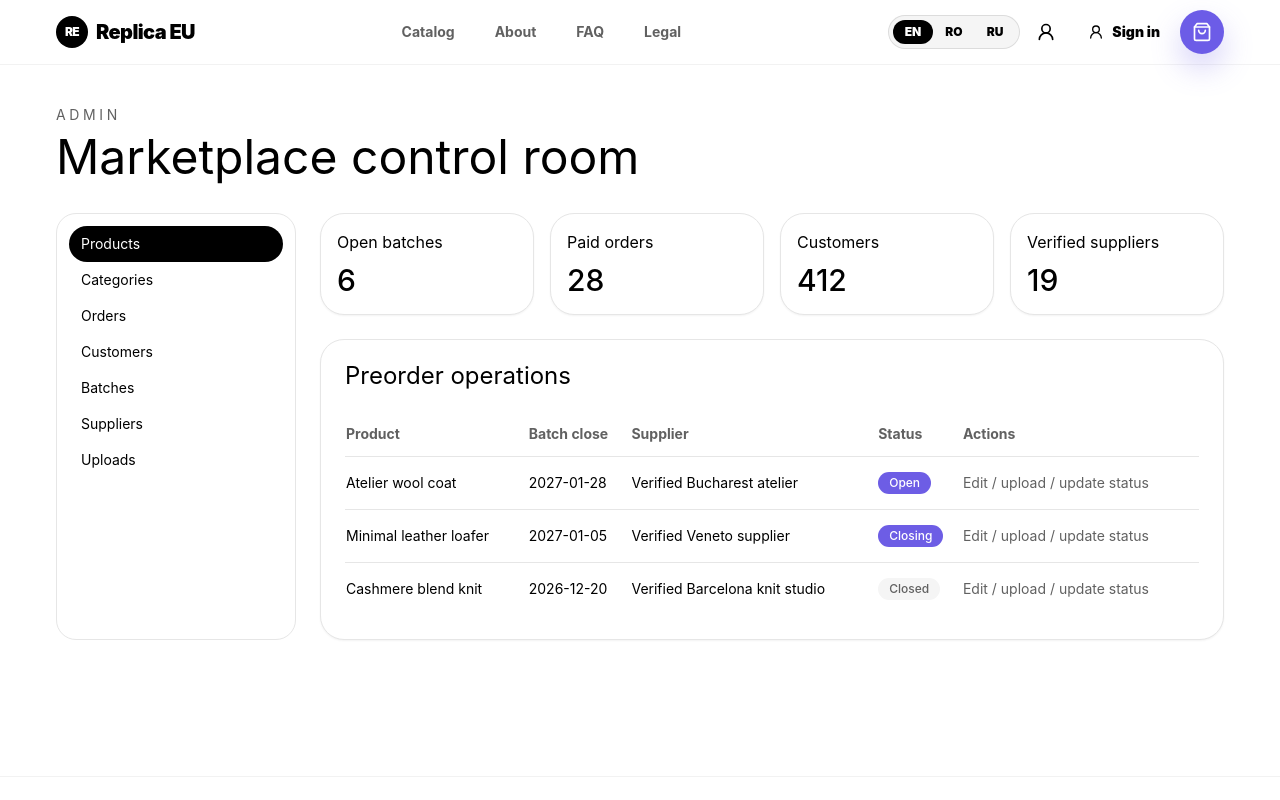
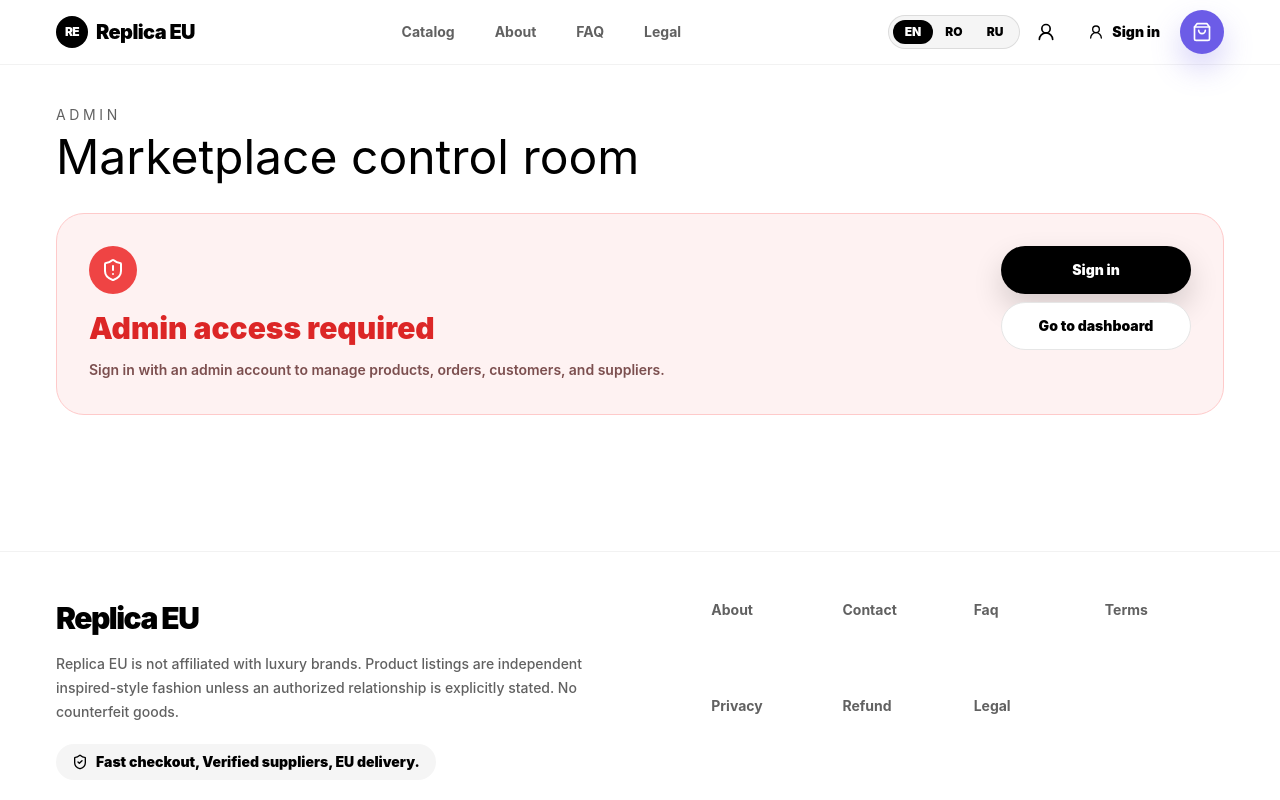
Before and after one commit to milkiees6faceit/replica, a Next.js app in the folder replica-eu/: page /en/admin in a window 1280 px wide. Shown: the top 800 px of the page. Built offline with nearby package versions, Linux system fonts and the light colour scheme.

Commit message:
Add admin access gate

```diff
--- a/replica-eu/app/[locale]/admin/page.tsx
+++ b/replica-eu/app/[locale]/admin/page.tsx
@@ -1,4 +1,5 @@
 import { AdminShell } from "@/components/admin/admin-shell";
+import { AdminGate } from "@/components/admin/admin-gate";
 import { useTranslations } from "next-intl";
 import { setRequestLocale } from "next-intl/server";
 import type { Locale } from "@/lib/i18n";
@@ -15,7 +16,9 @@
         <p className="text-sm uppercase tracking-[0.26em] text-muted-foreground">{t("adminEyebrow")}</p>
         <h1 className="mt-2 font-display text-5xl">{t("adminTitle")}</h1>
       </div>
-      <AdminShell />
+      <AdminGate locale={params.locale}>
+        <AdminShell />
+      </AdminGate>
     </section>
   );
 }
--- /dev/null
+++ b/replica-eu/components/admin/admin-gate.tsx
@@ -0,0 +1,59 @@
+"use client";
+
+import Link from "next/link";
+import { ShieldAlert, ShieldCheck } from "lucide-react";
+import { useTranslations } from "next-intl";
+import { useEffect, useState, type ReactNode } from "react";
+import { Button } from "@/components/ui/button";
+import type { Locale } from "@/lib/i18n";
+
+export function AdminGate({ children, locale }: { children: ReactNode; locale: Locale }) {
+  const t = useTranslations("admin");
+  const [role, setRole] = useState<string | null>(null);
+
+  useEffect(() => {
+    setRole(window.localStorage.getItem("replica-eu-role") ?? "user");
+  }, []);
+
+  if (role === null) {
+    return (
+      <div className="rounded-[28px] border border-black/10 bg-muted p-6 text-sm font-black text-muted-foreground">
+        {t("checkingAccess")}
+      </div>
+    );
+  }
+
+  if (role !== "admin") {
+    return (
+      <div className="rounded-[28px] border border-red-200 bg-red-50 p-6 sm:p-8">
+        <div className="flex flex-col gap-5 sm:flex-row sm:items-start sm:justify-between">
+          <div className="max-w-2xl">
+            <div className="mb-4 flex h-12 w-12 items-center justify-center rounded-full bg-red-500 text-white">
+              <ShieldAlert className="h-6 w-6" />
+            </div>
+            <p className="font-display text-3xl font-black text-red-600">{t("accessDenied")}</p>
+            <p className="mt-3 text-sm font-semibold leading-6 text-red-950/70">{t("accessDeniedCopy")}</p>
+          </div>
+          <div className="flex flex-col gap-2 sm:min-w-[190px]">
+            <Button asChild className="h-12 rounded-full bg-black font-black text-white hover:bg-[#6C5CE7]">
+              <Link href={`/${locale}/login`}>{t("signIn")}</Link>
+            </Button>
+            <Button asChild variant="outline" className="h-12 rounded-full bg-white font-black">
+              <Link href={`/${locale}/dashboard`}>{t("goDashboard")}</Link>
+            </Button>
+          </div>
+        </div>
+      </div>
+    );
+  }
+
+  return (
+    <div className="grid gap-6">
+      <div className="flex items-center gap-3 rounded-[24px] border border-[#6C5CE7]/20 bg-[#6C5CE7]/10 p-4 text-sm font-black text-[#4f42c7]">
+        <ShieldCheck className="h-5 w-5" />
+        {t("adminVerified")}
+      </div>
+      {children}
+    </div>
+  );
+}
--- a/replica-eu/components/auth/account-button.tsx
+++ b/replica-eu/components/auth/account-button.tsx
@@ -1,7 +1,7 @@
 "use client";
 
 import Link from "next/link";
-import { LogOut, UserRound } from "lucide-react";
+import { LogOut, ShieldCheck, UserRound } from "lucide-react";
 import { useEffect, useState } from "react";
 import { useTranslations } from "next-intl";
 import { Button } from "@/components/ui/button";
@@ -58,6 +58,15 @@
         <span className="max-w-[110px] truncate">{account.username}</span>
         {account.role === "admin" ? <span className="rounded-full bg-black px-2 py-0.5 text-[10px] text-white">ADMIN</span> : null}
       </Link>
+      {account.role === "admin" ? (
+        <Link
+          href={`/${locale}/admin`}
+          className="flex h-8 items-center gap-1.5 rounded-full bg-[#6C5CE7] px-3 text-xs font-black text-white transition hover:bg-black"
+        >
+          <ShieldCheck className="h-3.5 w-3.5" />
+          Admin
+        </Link>
+      ) : null}
       <button
         type="button"
         onClick={logout}
--- a/replica-eu/messages/en.json
+++ b/replica-eu/messages/en.json
@@ -224,7 +224,13 @@
     "open": "Open",
     "closing": "Closing",
     "closed": "Closed",
-    "actionText": "Edit / upload / update status"
+    "actionText": "Edit / upload / update status",
+    "checkingAccess": "Checking admin access",
+    "adminVerified": "Admin access verified",
+    "accessDenied": "Admin access required",
+    "accessDeniedCopy": "Sign in with an admin account to manage products, orders, customers, and suppliers.",
+    "signIn": "Sign in",
+    "goDashboard": "Go to dashboard"
   },
   "auth": {
     "registerTitle": "Create your account",
--- a/replica-eu/messages/ro.json
+++ b/replica-eu/messages/ro.json
@@ -224,7 +224,13 @@
     "open": "Deschis",
     "closing": "Se inchide",
     "closed": "Inchis",
-    "actionText": "Editeaza / incarca / actualizeaza status"
+    "actionText": "Editeaza / incarca / actualizeaza status",
+    "checkingAccess": "Verificam accesul admin",
+    "adminVerified": "Acces admin confirmat",
+    "accessDenied": "Este necesar acces admin",
+    "accessDeniedCopy": "Autentifica-te cu un cont admin pentru a gestiona produse, comenzi, clienti si furnizori.",
+    "signIn": "Autentificare",
+    "goDashboard": "Dashboard"
   },
   "auth": {
     "registerTitle": "Creeaza contul",
--- a/replica-eu/messages/ru.json
+++ b/replica-eu/messages/ru.json
@@ -224,7 +224,13 @@
     "open": "Открыт",
     "closing": "Закрывается",
     "closed": "Закрыт",
-    "actionText": "Редактировать / загрузить / обновить статус"
+    "actionText": "Редактировать / загрузить / обновить статус",
+    "checkingAccess": "Проверяем доступ админа",
+    "adminVerified": "Доступ админа подтвержден",
+    "accessDenied": "Нужен доступ админа",
+    "accessDeniedCopy": "Войди с админ-аккаунтом, чтобы управлять товарами, заказами, клиентами и поставщиками.",
+    "signIn": "Войти",
+    "goDashboard": "В dashboard"
   },
   "auth": {
     "registerTitle": "Создай аккаунт",
```
